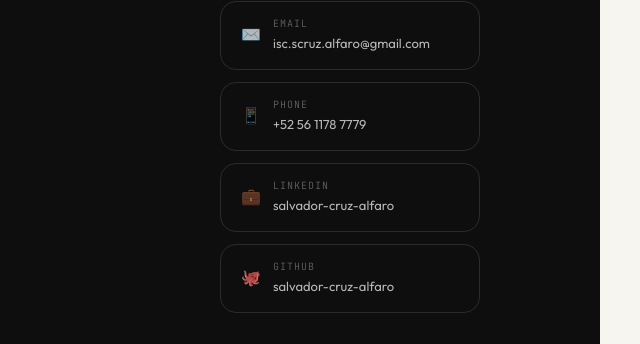
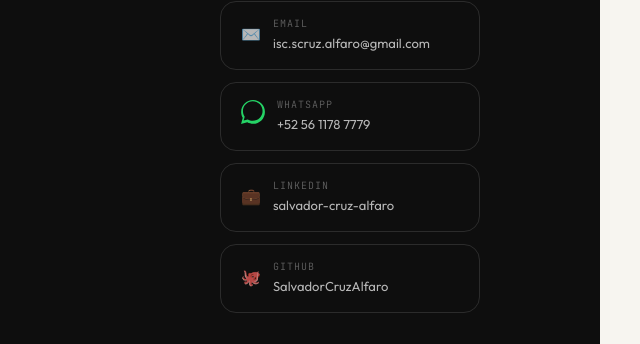
Before and after one commit to SalvadorCruzAlfaro/salvadorcruzalfaro.github.io, a plain HTML site: page index.html in a window 1280 px wide. Shown: the part 7618-7962 px from the top of the page, 640-1280 px from the left. Drawn offline with nearby package versions, Linux system fonts and the light colour scheme.

Commit message:
Update contact links in index.html

```diff
--- a/index.html
+++ b/index.html
@@ -1630,17 +1630,22 @@ footer{
             <span class="contact-link-icon">✉</span>
             <div><span class="contact-link-label">Email</span><span class="contact-link-val">isc.scruz.alfaro@gmail.com</span></div>
           </a>
-          <a href="tel:+525611787779" class="contact-link">
-            <span class="contact-link-icon">📱</span>
-            <div><span class="contact-link-label">Phone</span><span class="contact-link-val">+52 56 1178 7779</span></div>
+          <a href="https://wa.me/525611787779?text=Hola%20Salvador%2C%20vi%20tu%20portafolio%20y%20me%20gustar%C3%ADa%20solicitar%20tus%20servicios%20profesionales." class="contact-link" target="_blank" rel="noopener">
+              <span class="contact-link-icon">
+                  <svg xmlns="http://www.w3.org/2000/svg" width="24" height="24" viewBox="0 0 24 24" fill="#25D366"><path d="M.057 24l1.687-6.163c-1.041-1.804-1.588-3.845-1.588-5.946 0-6.556 5.332-11.888 11.888-11.888 3.176 0 6.164 1.236 8.41 3.483 2.247 2.247 3.481 5.234 3.481 8.406 0 6.556-5.332 11.888-11.888 11.888-2.012 0-3.986-.511-5.732-1.483l-6.258 1.643zm6.219-4.814l.447.265c1.503.892 3.243 1.363 5.023 1.363 5.413 0 9.819-4.406 9.819-9.819 0-2.622-1.021-5.087-2.875-6.941-1.854-1.855-4.318-2.876-6.943-2.876-5.414 0-9.819 4.406-9.819 9.819 0 1.83.51 3.615 1.474 5.161l.325.525-1.062 3.882 3.982-1.045z"/></svg>
+              </span>
+              <div class="contact-info">
+                  <span class="contact-link-label">WhatsApp</span>
+                  <span class="contact-link-val">+52 56 1178 7779</span>
+              </div>
           </a>
           <a href="https://www.linkedin.com/in/salvador-cruz-alfaro" class="contact-link" target="_blank">
             <span class="contact-link-icon">💼</span>
             <div><span class="contact-link-label">LinkedIn</span><span class="contact-link-val">salvador-cruz-alfaro</span></div>
           </a>
-          <a href="https://github.com/salvador-cruz-alfaro" class="contact-link" target="_blank">
+          <a href="https://github.com/SalvadorCruzAlfaro" class="contact-link" target="_blank">
             <span class="contact-link-icon">🐙</span>
-            <div><span class="contact-link-label">GitHub</span><span class="contact-link-val">salvador-cruz-alfaro</span></div>
+            <div><span class="contact-link-label">GitHub</span><span class="contact-link-val">SalvadorCruzAlfaro</span></div>
           </a>
         </div>
       </div>
```
